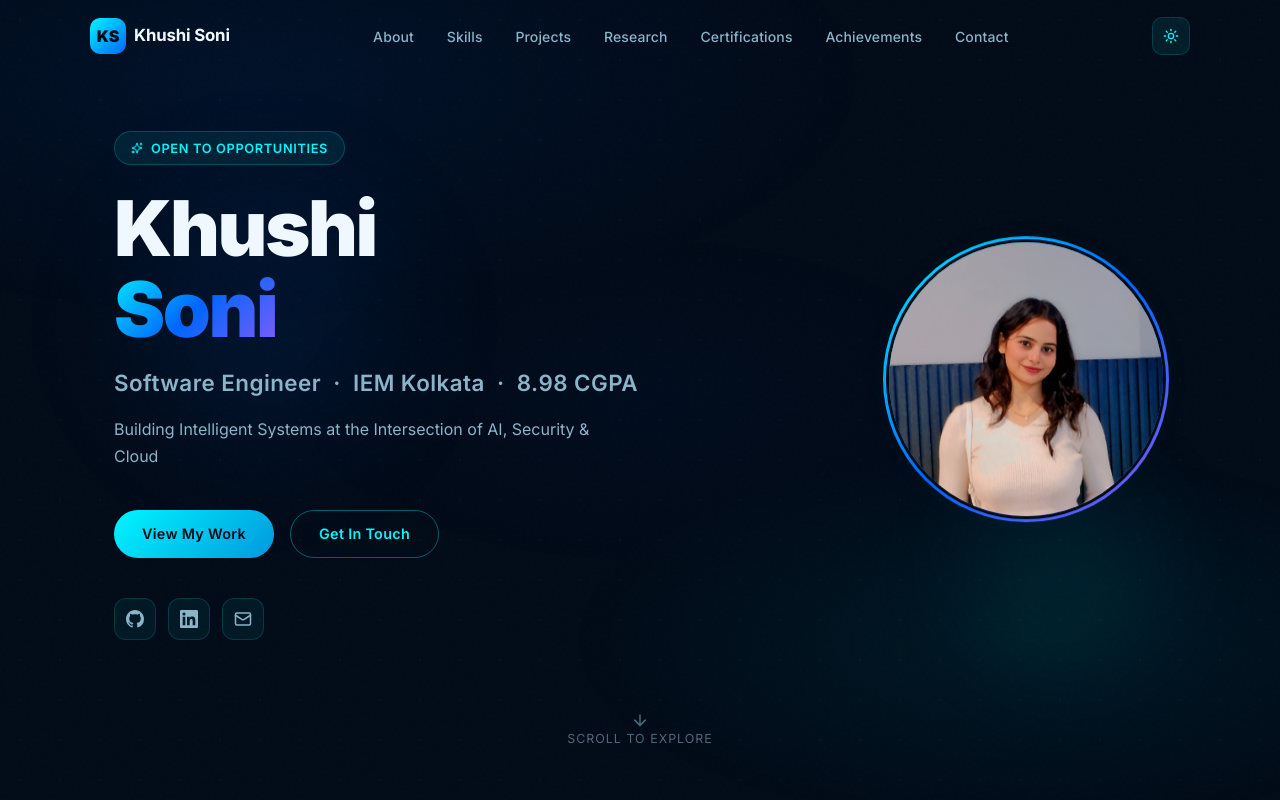
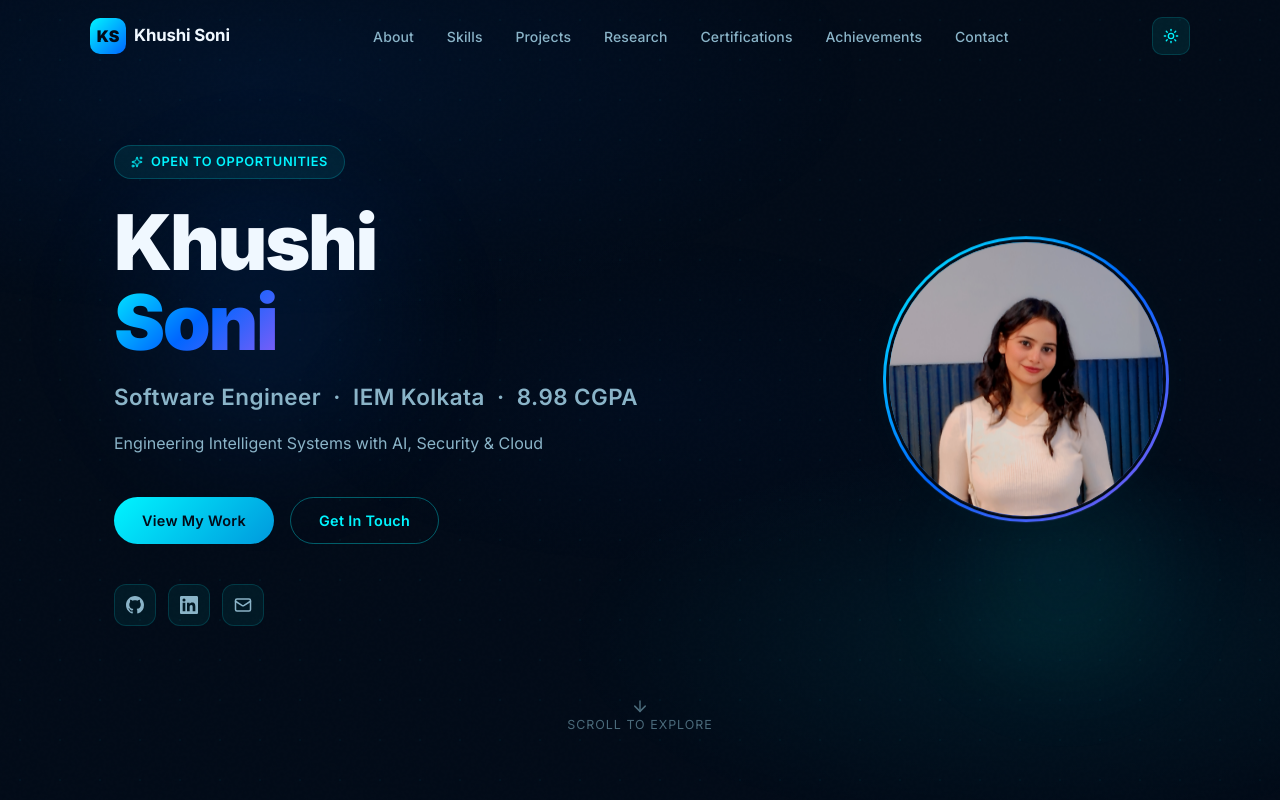
Before and after one commit to Khushisoni0911/portfolio, a Next.js app: page / in a window 1280 px wide. Shown: the top 800 px of the page. Built offline with nearby package versions, Linux system fonts and the light colour scheme.

Commit message:
updated tagline

```diff
--- a/src/data/portfolio.ts
+++ b/src/data/portfolio.ts
@@ -1,7 +1,7 @@
 export const personalInfo = {
   name: "Khushi Soni",
   title: "Software Engineer",
-  tagline: "Building Intelligent Systems at the Intersection of AI, Security & Cloud",
+  tagline: "Engineering Intelligent Systems with AI, Security & Cloud",
   summary:
     "Software Engineering undergraduate (8.98 CGPA) with a strong analytical foundation in Python, Java, and Data Structures & Algorithms. Hands-on experience developing diverse technical solutions, including real-time web applications with API integration, IoT-based monitoring systems, and AI-driven predictive models. Proven track record of leadership as a GDG Coordinator, demonstrating a commitment to learning emerging technologies and collaborating in high-impact team environments. Eager to apply technical proficiency and research-driven problem-solving skills to build innovative, scalable software and hardware solutions.",
   email: "sonikhushi2728@gmail.com",
```
